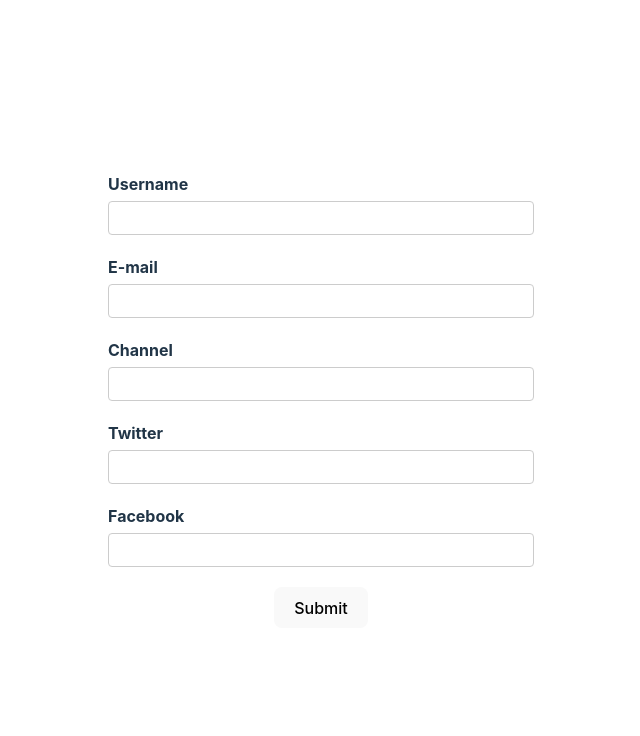
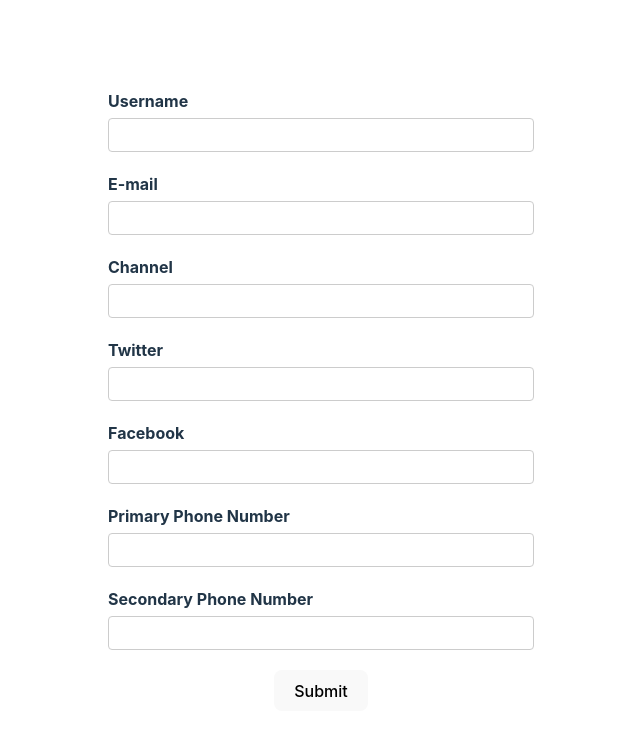
Before and after one commit to prasankumar26/react-hook-form, a React (Vite) app: page / in a window 1280 px wide. Shown: the top 736 px of the page, without its empty margins (319-959 px from the left). Built offline with nearby package versions, Linux system fonts and the light colour scheme; no server answers.

Commit message:
arrays form

```diff
--- a/src/components/YoutubeForm.tsx
+++ b/src/components/YoutubeForm.tsx
@@ -8,7 +8,8 @@
   social: {
     twitter: string,
     facebook: string,
-  }
+  },
+  phoneNumbers: string[]
 }
 
 const YoutubeForm = () => {
@@ -28,7 +29,8 @@
         social: {
           twitter: '',
           facebook: '',
-        }
+        },
+        phoneNumbers: ["", ""],
       }
     }
   });
@@ -96,6 +98,17 @@
     <input type="text" id="facebook" {...register("social.facebook")} />
     </div>
 
+    <div className="form-control">
+    <label htmlFor="primary-phone">Primary Phone Number</label>
+    <input type="text" id="primary-phone" {...register("phoneNumbers.0")} />
+    </div>
+
+
+    <div className="form-control">
+    <label htmlFor="secondary-phone">Secondary Phone Number</label>
+    <input type="text" id="secondary-phone" {...register("phoneNumbers.1")} />
+    </div>
+
     <button>Submit</button>
     <DevTool control={control} />
   </form>
```
